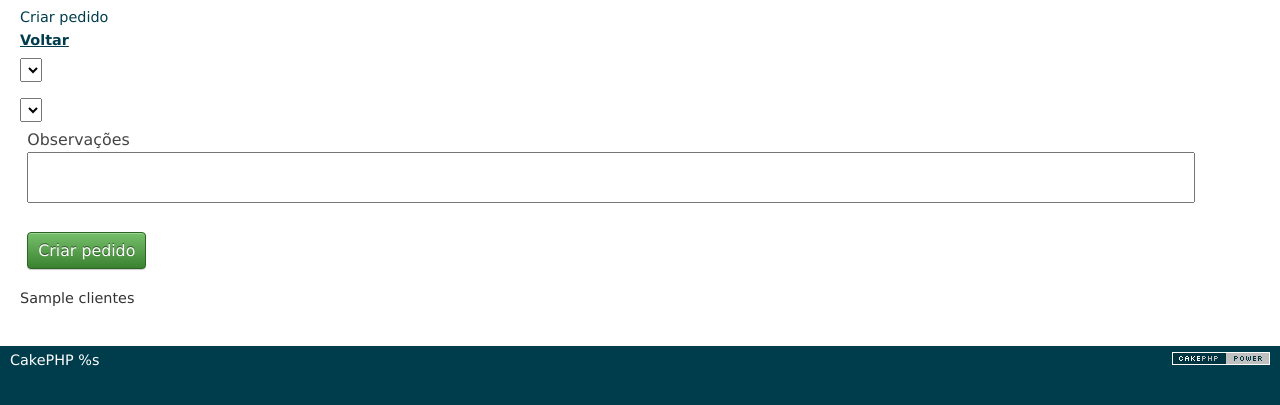
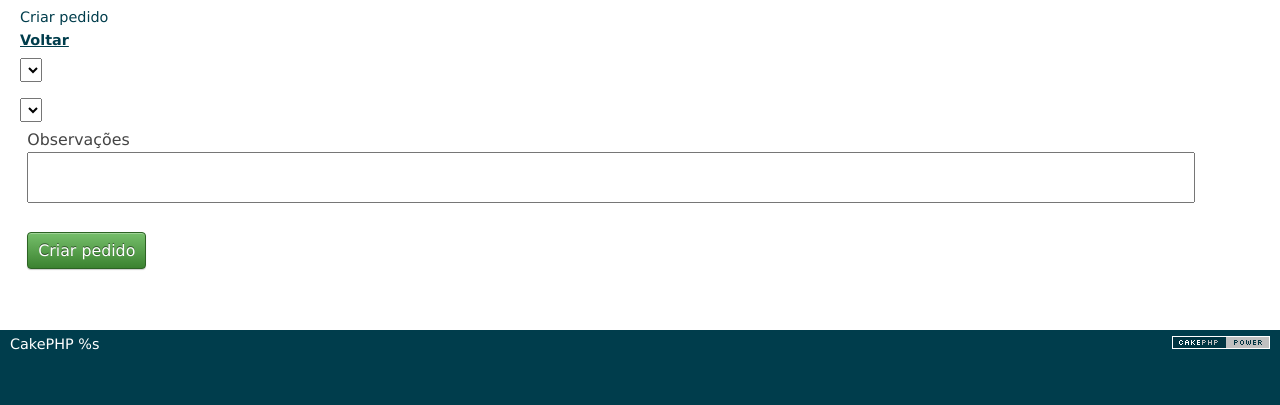
Before and after one commit to tmagalhaesnic/pedidoscake, a CakePHP app: the page made by www/app/View/Pedidos/add.ctp in a window 1280 px wide. Shown: the part 48-453 px from the top of the page. Run offline with PHP 8.4 and a stand-in for CakePHP, Linux system fonts and the light colour scheme; the template is opened without the code that fills it: most values are stand-ins (such as "Sample title", 1, 10 or a date in 2020); form fields are guessed from the names that the template uses; data that the repository does not hold is empty; some libraries are stand-ins or nearby versions.

Commit message:
projeto funcionando

```diff
--- a/www/app/View/Pedidos/add.ctp
+++ b/www/app/View/Pedidos/add.ctp
@@ -17,9 +17,4 @@
 );
 echo $this->Form->input('Observações', array('rows' => '3'));
 echo $this->Form->end('Criar pedido');
-
-print_r($clientes);
-
-
-
-    ?>
+?>
```
